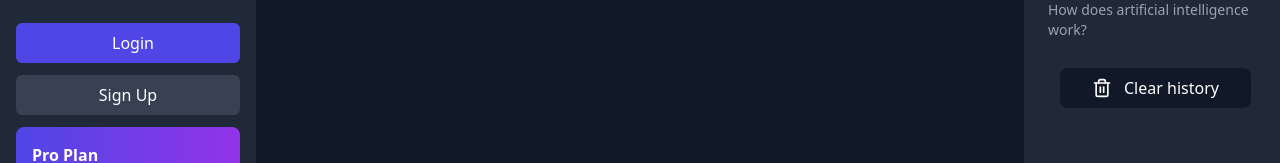
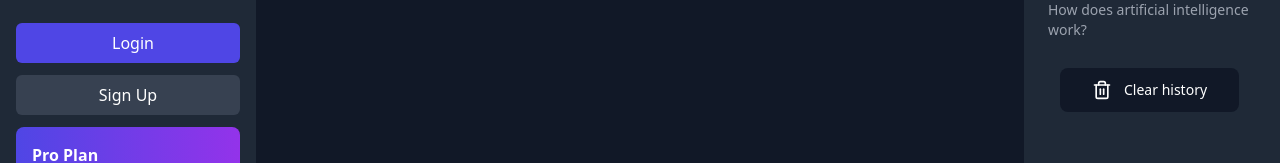
Before and after one commit to kajal-rekha/celestia-client, a React (Create React App) app: page / in a window 1280 px wide. Shown: the part 365-528 px from the top of the page. Built offline with nearby package versions, Linux system fonts and the light colour scheme.

Commit message:
history panel update

```diff
--- a/src/components/HistoryPanel.jsx
+++ b/src/components/HistoryPanel.jsx
@@ -25,7 +25,7 @@ const HistoryPanel = ({ isOpen }) => {
         <div
             className={`fixed right-0 transform top-0  ${
                 isOpen ? "translate-x-0" : "translate-x-full"
-            } w-64 bg-gray-800 p-4 transition-transform duration-300 ease-in-out z-20 md:relative md:translate-x-0 md:w-64 md:flex md:flex-col pb-7 min-h-screen`}
+            } w-64 bg-gray-800 p-4 transition-transform duration-300 ease-in-out z-20 md:relative md:translate-x-0 md:w-64 md:flex md:flex-col  min-h-screen`}
         >
             <div className="flex justify-between items-center ">
                 <h2 className="text-lg font-semibold  hidden md:block ">
@@ -51,7 +51,7 @@ const HistoryPanel = ({ isOpen }) => {
                         </p>
                     </li>
                 ))}
-                <button className="bg-gray-900  px-8 py-2 rounded-lg  mt-5 ml-5 flex gap-3 items-center mt-40">
+                <button className="bg-gray-900  px-8 py-3 rounded-lg  mt-5 ml-5 flex gap-3 items-center mt-40 text-sm ">
                     <Trash2 className="w-5 h-5 hover:text-red-500 duration-300" />
                     Clear history
                 </button>
```
